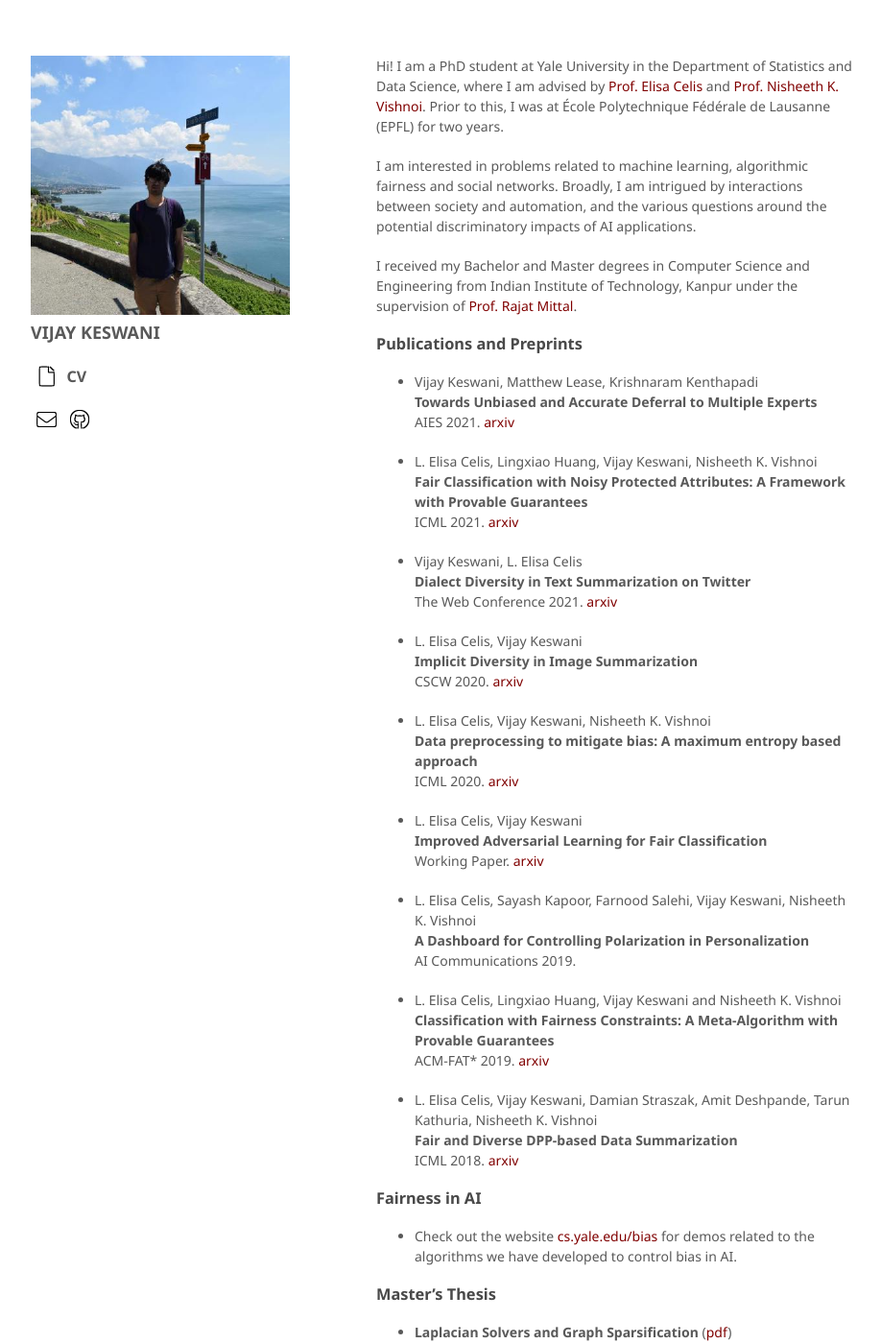
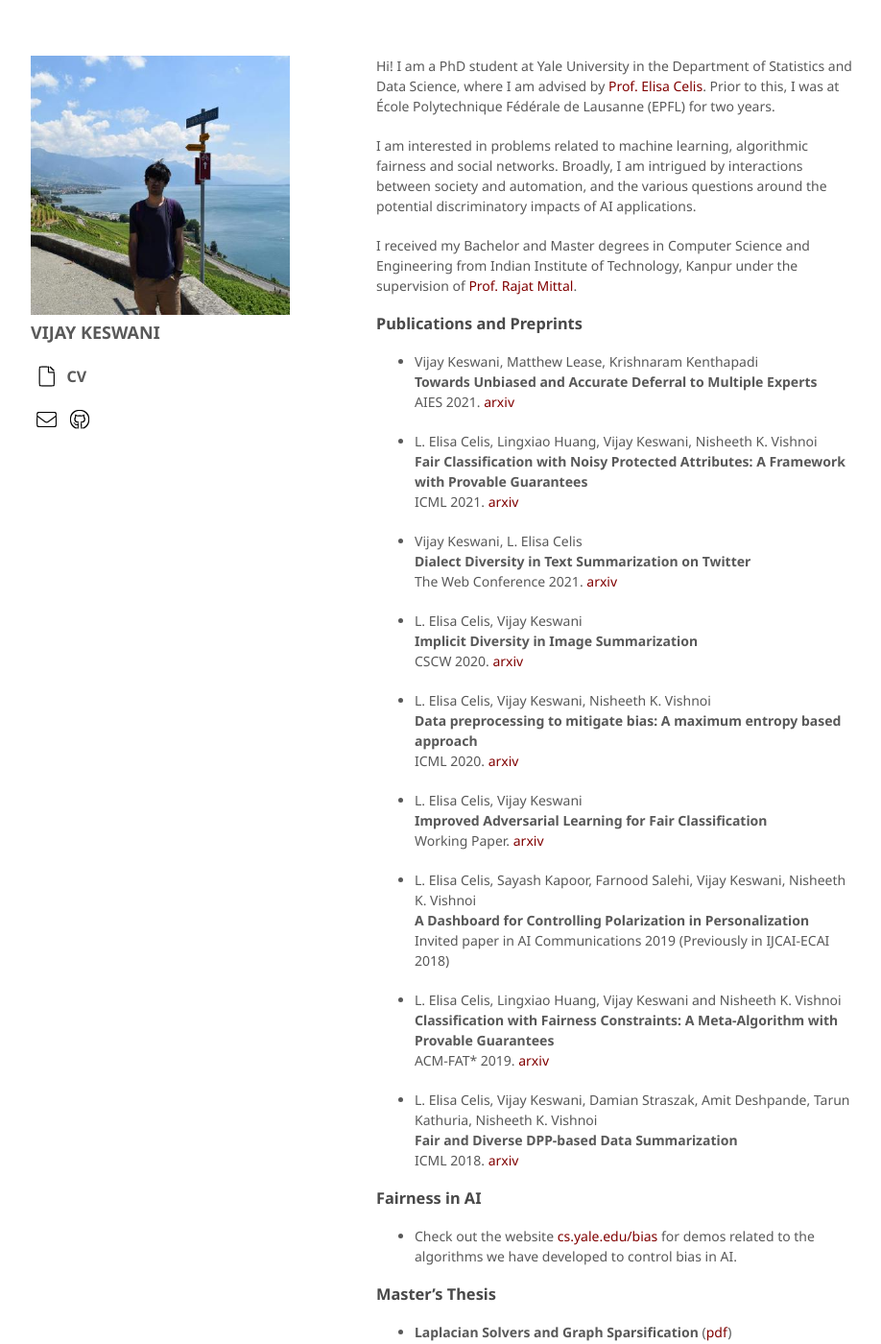
Before and after one commit to vijaykeswani/vijaykeswani.github.io, a Jekyll site: the page built from index.md, in a window 1280 px wide and 1400 px high. Shown: the whole window at 96% size, without its empty margins (178-1096 px from the left). Built offline with Jekyll 4.4.1, drawn with Linux system fonts in a browser that asks for light colours; nearby versions of some CDN libraries; a script that is not in the unit is left out.

Commit message:
Update index.md

```diff
--- a/index.md
+++ b/index.md
@@ -4,7 +4,7 @@ layout: default
 
 
 
-Hi! I am a PhD student at Yale University in the Department of Statistics and Data Science, where I am advised by [Prof. Elisa Celis](https://datascienceethics.org/elisacelis/) and [Prof. Nisheeth K. Vishnoi](http://cs.yale.edu/homes/vishnoi). Prior to this, I was at École Polytechnique Fédérale de Lausanne (EPFL) for two years.
+Hi! I am a PhD student at Yale University in the Department of Statistics and Data Science, where I am advised by [Prof. Elisa Celis](https://datascienceethics.org/elisacelis/). Prior to this, I was at École Polytechnique Fédérale de Lausanne (EPFL) for two years.
 
 I am interested in problems related to machine learning, algorithmic fairness and social networks. Broadly, I am intrigued by interactions between society and automation, and the various questions around the potential discriminatory impacts of AI applications.
 
@@ -37,7 +37,8 @@ I received my Bachelor and Master degrees in Computer Science and Engineering fr
 
 *   L. Elisa Celis, Sayash Kapoor, Farnood Salehi, Vijay Keswani, Nisheeth K. Vishnoi\\
     <b>A Dashboard for Controlling Polarization in Personalization</b>\\
-    AI Communications 2019.
+    Invited paper in AI Communications 2019
+    (Previously in IJCAI-ECAI 2018)
 
 *   L. Elisa Celis, Lingxiao Huang, Vijay Keswani and Nisheeth K. Vishnoi\\
     <b>Classification with Fairness Constraints: A Meta-Algorithm with Provable Guarantees</b>\\
```
